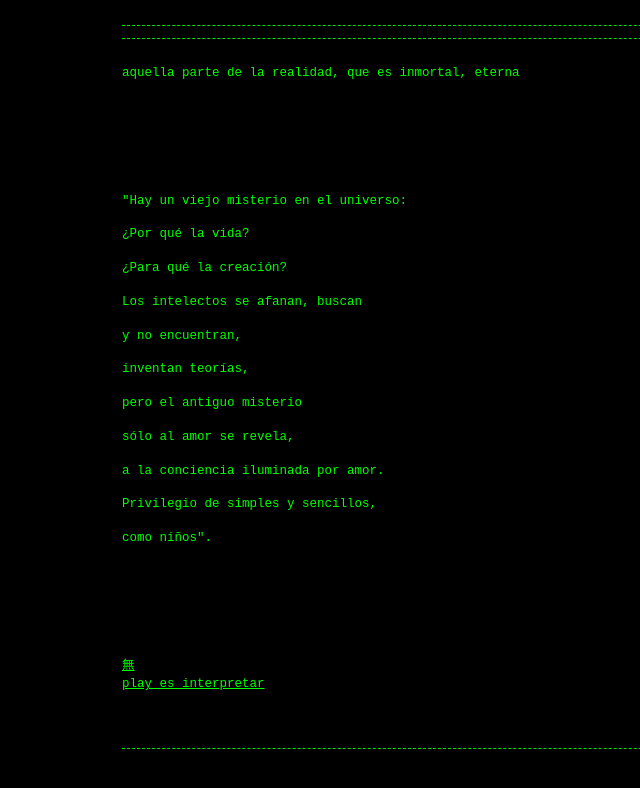
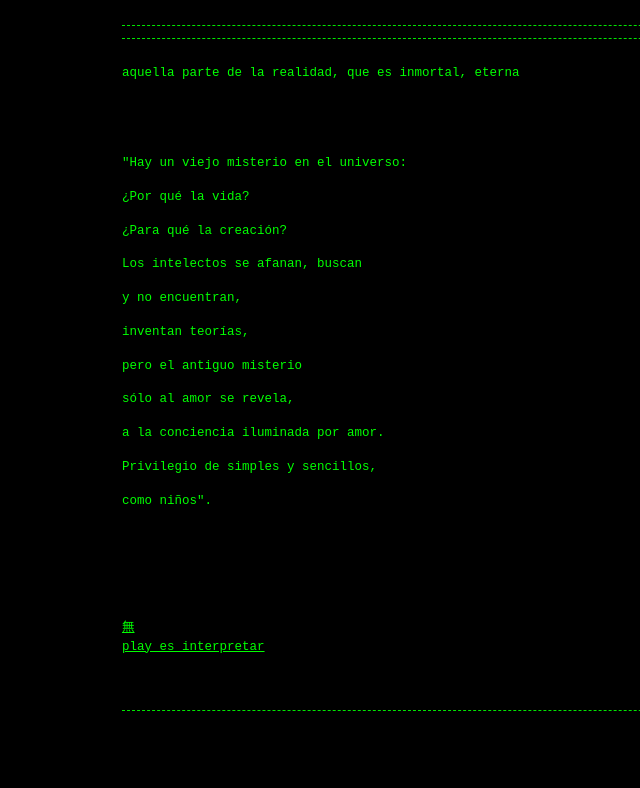
Before and after one commit to Guerrillaradio/el_ruido_de_fondo_de_la_existencia, a Jekyll site: the page built from index.md, in a window 1280 px wide. Shown: the top 788 px of the page, without its empty margins (218-858 px from the left). Built offline with Jekyll 4.4.1, drawn with Linux system fonts in a browser that asks for light colours; our own code applies the rules of GitHub Pages for plain Markdown files.

Commit message:
Update index.md

```diff
--- a/index.md
+++ b/index.md
@@ -1,6 +1,6 @@
 
 <p>aquella parte de la realidad, que es inmortal, eterna
-<div><br></div><br><div><br></div><div><br></div><div><br>
+<div><br></div><br><div><br>
 
 <p>"Hay un viejo misterio en el universo:
 <p>¿Por qué la vida?
```
